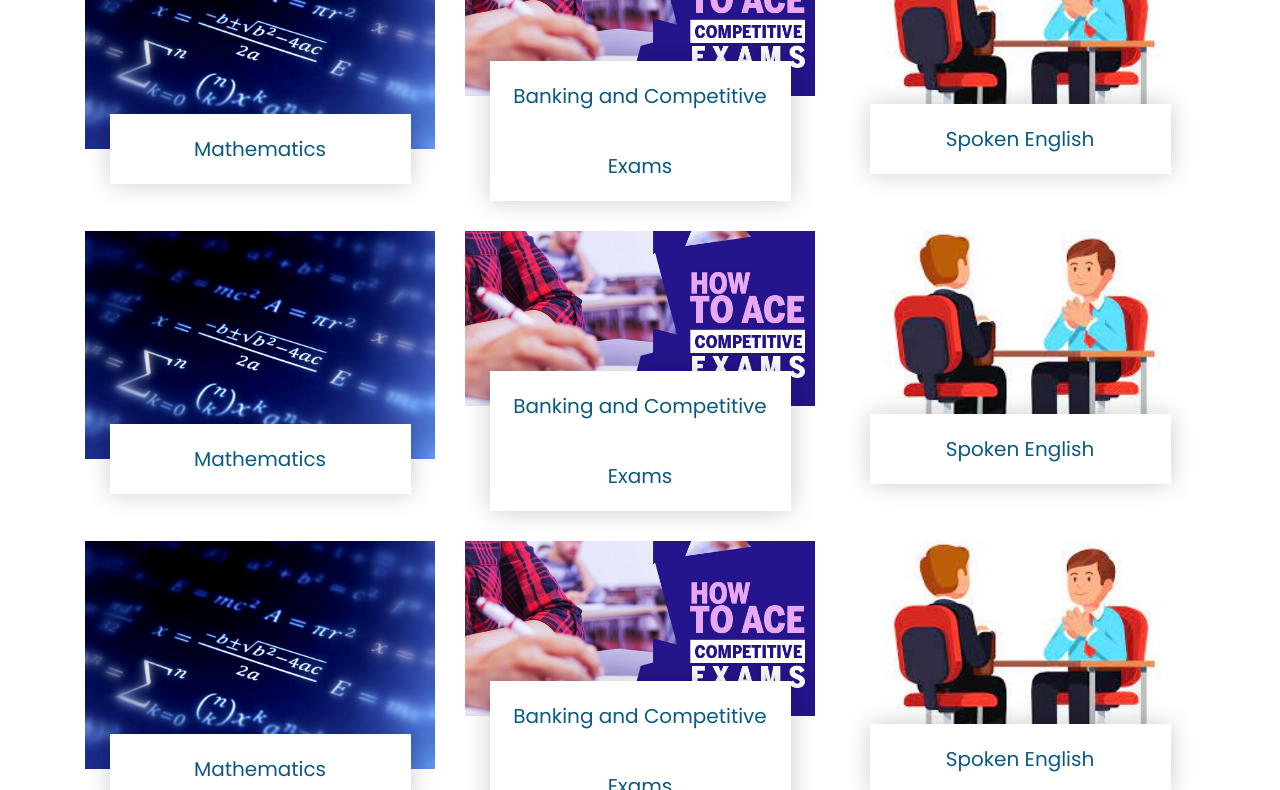
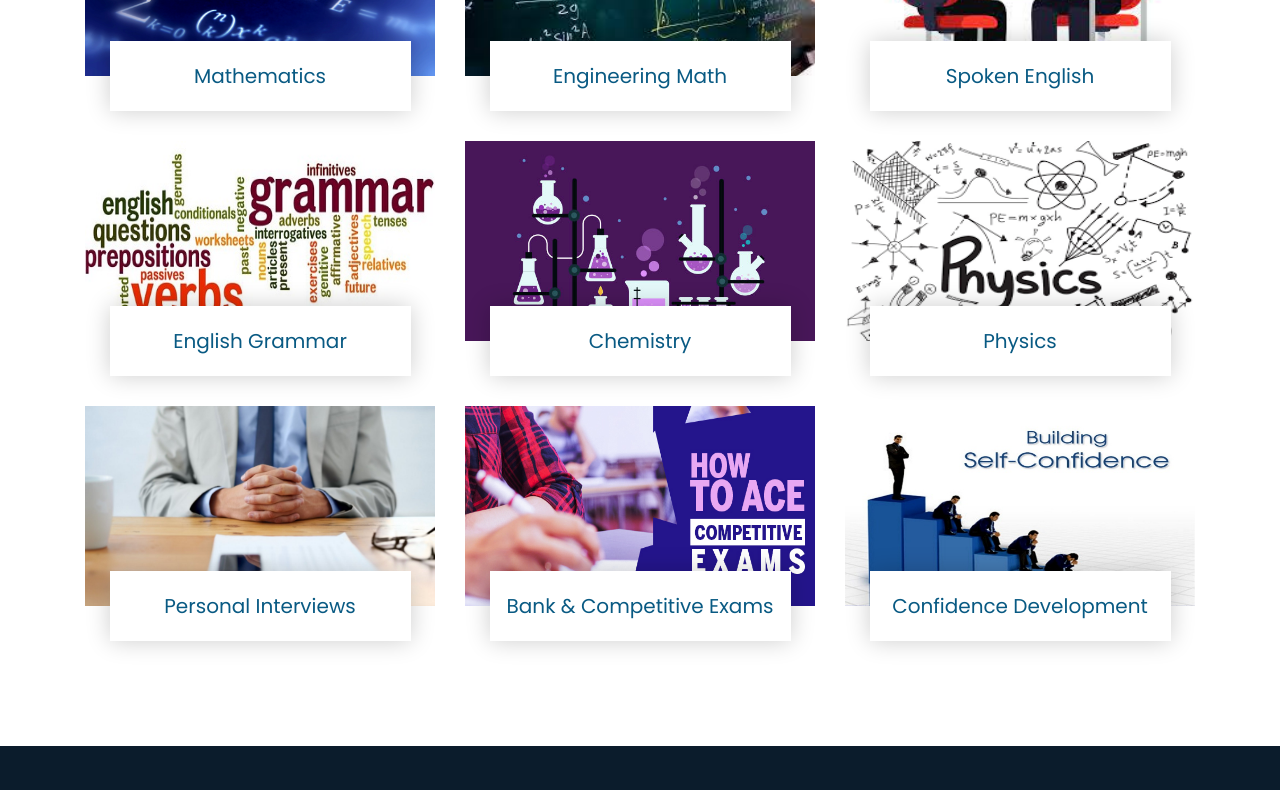
Before and after one commit to GladwinJosephSolomon/Online_Tuition_Website, a plain HTML site: page courses.html in a window 1280 px wide. Shown: the part 890-1680 px from the top of the page. Drawn offline with Linux system fonts and the light colour scheme.

Commit message:
some formatting

```diff
--- a/courses.html
+++ b/courses.html
@@ -144,7 +144,7 @@
                     <div class="col-md-4">
                         <div class="full blog_img_popular">
                             <img class="img-responsive" src="images/p2.jpg" alt="#" />
-                            <h4>Banking and Competitive Exams</h4>
+                            <h4>Bank & Competitive Exams</h4>
                         </div>
                     </div>
                     <div class="col-md-4">
@@ -168,8 +168,8 @@
                     </div>
                     <div class="col-md-4">
                         <div class="full blog_img_popular">
-                            <img class="img-responsive" src="images/p2.jpg" alt="#" />
-                            <h4>Banking and Competitive Exams</h4>
+                            <img class="img-responsive" src="images/math.png" alt="#" />
+                            <h4>Engineering Math</h4>
                         </div>
                     </div>
                     <div class="col-md-4">
@@ -180,38 +180,38 @@
                     </div>
                     <div class="col-md-4">
                         <div class="full blog_img_popular">
-                        <img class="img-responsive" src="images/p1.jpg" alt="#" />
-                        <h4>Mathematics</h4>
+                        <img class="img-responsive" src="images/grammar.png" alt="#" />
+                        <h4>English Grammar</h4>
+                        </div>
+                    </div>
+                    <div class="col-md-4">
+                        <div class="full blog_img_popular">
+                            <img class="img-responsive" src="images/chem.png" alt="#" />
+                            <h4>Chemistry</h4>
+                        </div>
+                    </div>
+                    <div class="col-md-4">
+                        <div class="full blog_img_popular">
+                            <img class="img-responsive" src="images/phy.png" alt="#" />
+                            <h4>Physics</h4>
+                        </div>
+                    </div>
+                    <div class="col-md-4">
+                        <div class="full blog_img_popular">
+                        <img class="img-responsive" src="images/interview.png" alt="#" />
+                        <h4>Personal Interviews</h4>
                         </div>
                     </div>
                     <div class="col-md-4">
                         <div class="full blog_img_popular">
                             <img class="img-responsive" src="images/p2.jpg" alt="#" />
-                            <h4>Banking and Competitive Exams</h4>
+                            <h4>Bank & Competitive Exams</h4>
                         </div>
                     </div>
                     <div class="col-md-4">
                         <div class="full blog_img_popular">
-                            <img class="img-responsive" src="images/p3.png" alt="#" />
-                            <h4>Spoken English</h4>
-                        </div>
-                    </div>
-                    <div class="col-md-4">
-                        <div class="full blog_img_popular">
-                        <img class="img-responsive" src="images/p1.jpg" alt="#" />
-                        <h4>Mathematics</h4>
-                        </div>
-                    </div>
-                    <div class="col-md-4">
-                        <div class="full blog_img_popular">
-                            <img class="img-responsive" src="images/p2.jpg" alt="#" />
-                            <h4>Banking and Competitive Exams</h4>
-                        </div>
-                    </div>
-                    <div class="col-md-4">
-                        <div class="full blog_img_popular">
-                            <img class="img-responsive" src="images/p3.png" alt="#" />
-                            <h4>Spoken English</h4>
+                            <img class="img-responsive" src="images/self_conf.jpg" alt="#" />
+                            <h4>Confidence Development</h4>
                         </div>
                     </div>
                 </div>
--- a/css/style.css
+++ b/css/style.css
@@ -612,6 +612,8 @@ a.navbar-brand img {
 
 .img-responsive {
 	max-width: 100%;
+	width:  100px;
+    height: 200px;
 }
 
 .slide_text h3 {
@@ -2245,3 +2247,11 @@ section.inner_banner h3 {
 	background: #fff;
 	color: #12385b;
 }
+.contact_section {
+	height:fit-content;
+}
+#container {
+	display: flex;
+	justify-content: center;
+	align-items: center;
+  }
```
Also changed, not shown: contact.html (+8 -11 lines), index.html (+4 -4 lines), images/chem.png (added), images/grammar.png (added), images/interview.png (added), images/math.png (added), images/phy.png (added), images/self_conf.jpg (added).
